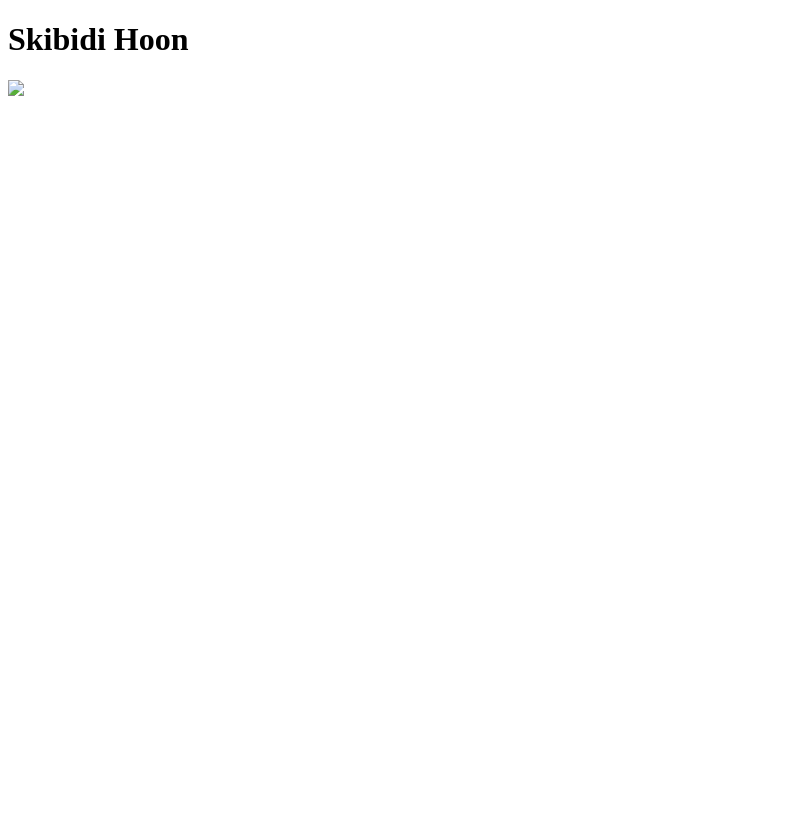
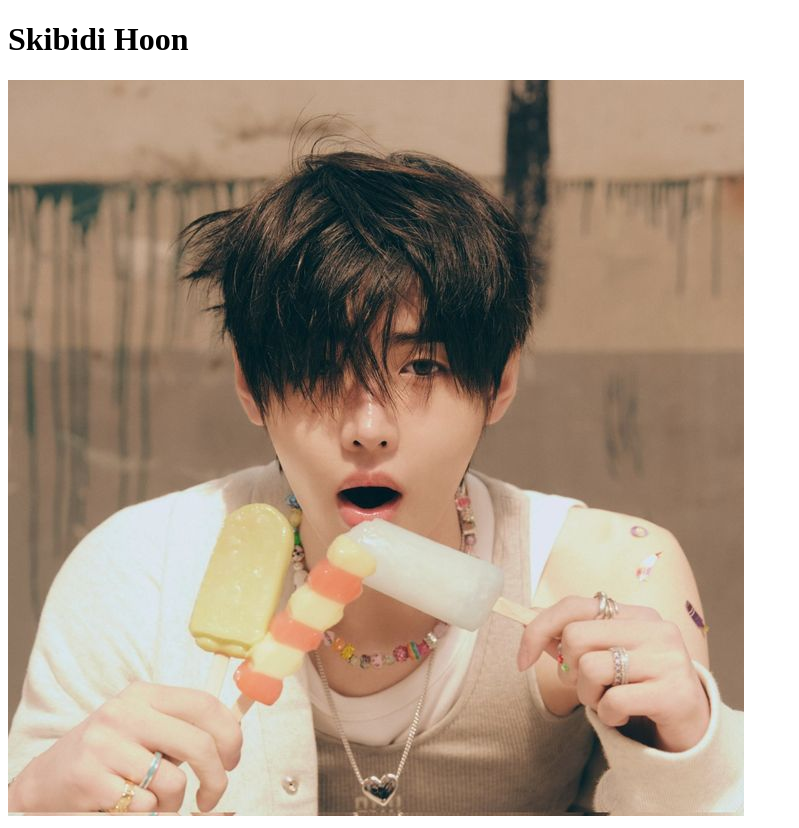
Before and after one commit to JillianneLirazan/hoon, a plain HTML site: page index.html in a window 1280 px wide. Shown: the whole page, without its empty margins (0-799 px from the left). Before the commit the page ends 800 px from the top, so only its background shows below. Drawn offline with Linux system fonts and the light colour scheme.

Commit message:
Update index.html

```diff
--- a/index.html
+++ b/index.html
@@ -14,6 +14,6 @@
               <p></p>
           </div>
 
-				  <img src="sunghoon.jpg">
+				  <img src="Sunghoonsigma.jpg">
       </body>
 </html>
```
